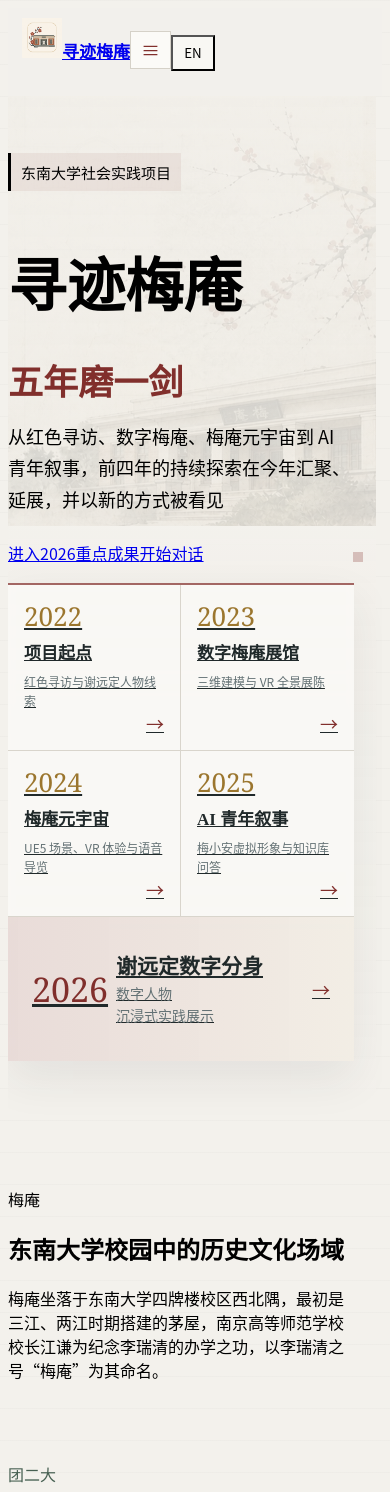
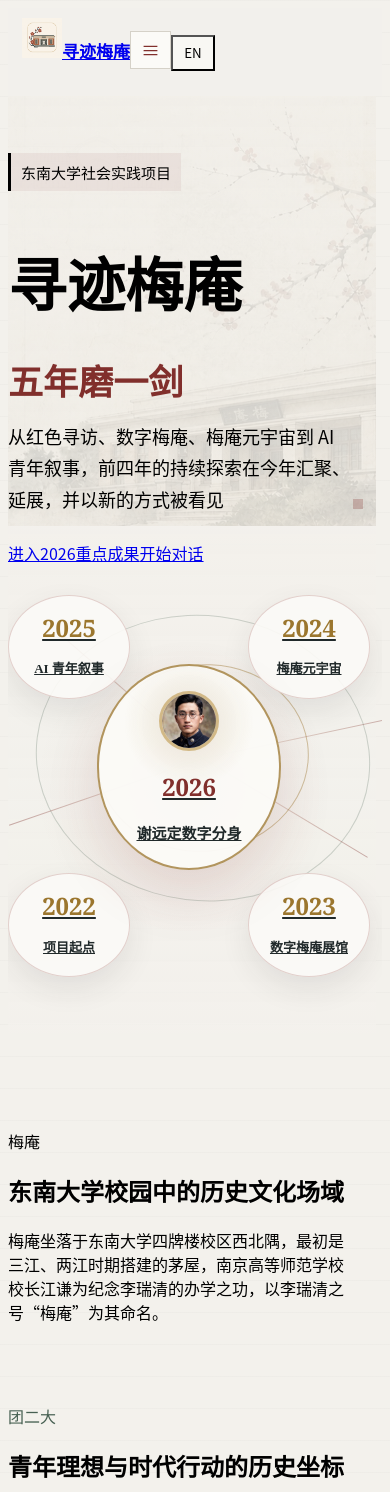
Before and after one commit to Liuyihua111/xunjimeian, a Vue app in the folder frontend/: page / in a window 390 px wide. Shown: the top 1492 px of the page. Built offline with nearby package versions, Linux system fonts and the light colour scheme.

Commit message:
2026-08-12 恢复首页紧凑成果星图

```diff
--- a/frontend/src/main.js
+++ b/frontend/src/main.js
@@ -2,5 +2,6 @@
 import App from "./App.vue";
 import router from "./router.js";
 import "./styles.css";
+import "./star-map.css";
 
 createApp(App).use(router).mount("#app");
--- a/frontend/src/pages/HomePage.vue
+++ b/frontend/src/pages/HomePage.vue
@@ -10,20 +10,24 @@
         <RouterLink class="button secondary" to="/xie-dialogue">{{ t("startChat") }}</RouterLink>
       </div>
     </div>
-    <div class="hero-visual five-year-visual" :aria-label="t('yearIndexLabel')">
-      <div class="year-spectrum">
+    <div class="hero-visual five-year-visual" :aria-label="t('starMapLabel')">
+      <div class="constellation-map constellation-map-compact">
+        <span class="orbit orbit-one" aria-hidden="true"></span>
+        <span class="orbit orbit-two" aria-hidden="true"></span>
+        <span class="constellation-line line-2022" aria-hidden="true"></span>
+        <span class="constellation-line line-2023" aria-hidden="true"></span>
+        <span class="constellation-line line-2024" aria-hidden="true"></span>
+        <span class="constellation-line line-2025" aria-hidden="true"></span>
         <RouterLink
           v-for="node in yearNodes"
           :key="node.year"
-          :class="['year-entry', { featured: node.year === 2026 }]"
+          :class="['constellation-node', `node-${node.year}`, { featured: node.year === 2026 }]"
           :to="`/archive/${node.year}`"
         >
-          <span class="year-entry-year">{{ node.year }}</span>
-          <span class="year-entry-copy">
-            <strong>{{ node.title }}</strong>
-            <small>{{ node.summary }}</small>
-          </span>
-          <span class="year-entry-arrow" aria-hidden="true">→</span>
+          <img v-if="node.image" :src="node.image" alt="">
+          <span class="node-year">{{ node.year }}</span>
+          <span class="node-title">{{ node.title }}</span>
+          <span class="node-summary">{{ node.summary }}</span>
         </RouterLink>
       </div>
     </div>
--- /dev/null
+++ b/frontend/src/star-map.css
@@ -0,0 +1,120 @@
+/* Final responsive overrides for the compact homepage constellation. */
+@media (max-width: 900px) {
+  .five-year-visual {
+    width: 100%;
+    min-width: 0;
+  }
+
+  .five-year-visual .constellation-map-compact {
+    position: relative;
+    display: block;
+    width: min(calc(100vw - 28px), 700px);
+    height: 410px;
+    min-height: 0;
+    margin: 8px auto 0;
+    padding: 0;
+    overflow: visible;
+  }
+}
+
+@media (max-width: 620px) {
+  .five-year-visual .constellation-map-compact {
+    width: calc(100vw - 28px);
+    max-width: calc(100vw - 28px);
+    height: 430px;
+  }
+
+  .constellation-map-compact .constellation-node,
+  .constellation-map-compact .constellation-node:hover,
+  .constellation-map-compact .constellation-node:focus-visible {
+    position: absolute;
+    display: grid;
+    grid-template-columns: 1fr;
+    grid-template-rows: auto auto;
+    width: 104px;
+    min-height: 82px;
+    height: auto;
+    padding: 10px 8px;
+    border-radius: 50%;
+    place-items: center;
+    text-align: center;
+    transform: none;
+  }
+
+  .constellation-map-compact .node-summary {
+    display: none;
+  }
+
+  .constellation-map-compact .constellation-node .node-year,
+  .constellation-map-compact .constellation-node .node-title,
+  .constellation-map-compact .constellation-node .node-summary {
+    grid-column: 1;
+    grid-row: auto;
+    width: 100%;
+    writing-mode: horizontal-tb;
+  }
+
+  .constellation-map-compact .constellation-node .node-title {
+    font-size: 13px;
+    line-height: 1.25;
+  }
+
+  .constellation-map-compact .constellation-node.featured,
+  .constellation-map-compact .constellation-node.featured:hover,
+  .constellation-map-compact .constellation-node.featured:focus-visible {
+    position: absolute;
+    left: 50%;
+    top: 45%;
+    display: grid;
+    grid-template-columns: 1fr;
+    grid-template-rows: repeat(3, auto);
+    width: 148px;
+    min-height: 174px;
+    height: auto;
+    padding: 14px 16px;
+    transform: translate(-50%, -50%);
+  }
+
+  .constellation-map-compact .constellation-node.featured img,
+  .constellation-map-compact .constellation-node.featured .node-year,
+  .constellation-map-compact .constellation-node.featured .node-title {
+    grid-column: 1;
+    grid-row: auto;
+  }
+
+  .constellation-map-compact .constellation-node.featured .node-summary {
+    display: none;
+  }
+
+  .constellation-map-compact .constellation-node.featured .node-title {
+    font-size: 15px;
+  }
+
+  .constellation-map-compact .node-2022 {
+    right: auto;
+    bottom: 6%;
+    left: 0;
+    top: auto;
+  }
+
+  .constellation-map-compact .node-2023 {
+    right: 0;
+    bottom: 6%;
+    left: auto;
+    top: auto;
+  }
+
+  .constellation-map-compact .node-2024 {
+    right: 0;
+    bottom: auto;
+    left: auto;
+    top: 5%;
+  }
+
+  .constellation-map-compact .node-2025 {
+    right: auto;
+    bottom: auto;
+    left: 0;
+    top: 5%;
+  }
+}
--- a/frontend/src/styles.css
+++ b/frontend/src/styles.css
@@ -218,6 +218,245 @@
 
   .year-entry.featured .year-entry-copy strong {
     font-size: 21px;
+  }
+}
+
+/* Compact constellation: keep the Mei'an building visible below the map. */
+.constellation-map-compact {
+  position: relative;
+  width: min(100%, 720px);
+  height: 430px;
+  margin: 26px 0 0 auto;
+  overflow: visible;
+  background:
+    radial-gradient(ellipse at 54% 43%, rgba(155, 118, 46, 0.17), transparent 25%),
+    radial-gradient(ellipse at 54% 43%, rgba(129, 47, 44, 0.06), transparent 57%);
+}
+
+.constellation-map-compact::before {
+  inset: 28px 34px 42px;
+  opacity: 0.2;
+  background-size: 38px 38px;
+  mask-image: radial-gradient(ellipse, #000 18%, transparent 68%);
+}
+
+.constellation-map-compact .orbit {
+  left: 54%;
+  top: 43%;
+}
+
+.constellation-map-compact .orbit-one {
+  width: 54%;
+  height: 48%;
+  border-color: rgba(155, 118, 46, 0.42);
+  transform: translate(-50%, -50%) rotate(-8deg);
+}
+
+.constellation-map-compact .orbit-two {
+  width: 86%;
+  height: 68%;
+  border-color: rgba(71, 96, 82, 0.24);
+  transform: translate(-50%, -50%) rotate(7deg);
+}
+
+.constellation-map-compact .constellation-line {
+  left: 54%;
+  top: 43%;
+}
+
+.constellation-map-compact .line-2022 {
+  width: 205px;
+  transform: rotate(161deg);
+}
+
+.constellation-map-compact .line-2023 {
+  width: 192px;
+  transform: rotate(31deg);
+}
+
+.constellation-map-compact .line-2024 {
+  width: 210px;
+  transform: rotate(-12deg);
+}
+
+.constellation-map-compact .line-2025 {
+  width: 188px;
+  transform: rotate(-139deg);
+}
+
+.constellation-map-compact .constellation-node {
+  width: 128px;
+  min-height: 96px;
+  padding: 13px 12px;
+  border-radius: 50%;
+  background: rgba(251, 250, 247, 0.91);
+  box-shadow: 0 12px 30px rgba(43, 48, 47, 0.09);
+}
+
+.constellation-map-compact .node-year {
+  font-family: var(--font-numeral);
+}
+
+.constellation-map-compact .node-title {
+  font-family: var(--font-editorial);
+  font-size: 14px;
+}
+
+.constellation-map-compact .node-summary {
+  font-family: var(--font-body);
+  font-size: 11px;
+}
+
+.constellation-map-compact .constellation-node.featured {
+  left: 54%;
+  top: 43%;
+  width: 188px;
+  min-height: 210px;
+  padding: 16px 18px;
+  border-color: rgba(155, 118, 46, 0.76);
+  background:
+    radial-gradient(circle at 50% 28%, rgba(155, 118, 46, 0.18), transparent 38%),
+    rgba(251, 250, 247, 0.96);
+}
+
+.constellation-map-compact .constellation-node.featured img {
+  width: 66px;
+  height: 66px;
+}
+
+.constellation-map-compact .constellation-node.featured .node-year {
+  font-size: 24px;
+}
+
+.constellation-map-compact .constellation-node.featured .node-title {
+  font-family: var(--font-display);
+  font-size: 17px;
+}
+
+.constellation-map-compact .constellation-node.featured .node-summary {
+  max-width: 132px;
+  font-size: 12px;
+}
+
+.constellation-map-compact .node-2022 {
+  left: 2%;
+  bottom: 27%;
+}
+
+.constellation-map-compact .node-2023 {
+  right: 4%;
+  bottom: 25%;
+}
+
+.constellation-map-compact .node-2024 {
+  right: 0;
+  top: 11%;
+}
+
+.constellation-map-compact .node-2025 {
+  left: 11%;
+  top: 4%;
+}
+
+@media (max-width: 1100px) and (min-width: 901px) {
+  .constellation-map-compact {
+    transform: scale(0.88);
+    transform-origin: right top;
+  }
+}
+
+@media (max-width: 900px) {
+  .constellation-map-compact {
+    width: min(100%, 700px);
+    height: 410px;
+    margin: 8px auto 0;
+  }
+}
+
+@media (max-width: 620px) {
+  .constellation-map-compact {
+    display: block;
+    height: 448px;
+    padding: 0;
+  }
+
+  .constellation-map-compact::before,
+  .constellation-map-compact::after,
+  .constellation-map-compact .orbit,
+  .constellation-map-compact .constellation-line {
+    display: block;
+  }
+
+  .constellation-map-compact .orbit-one {
+    width: 58%;
+    height: 43%;
+  }
+
+  .constellation-map-compact .orbit-two {
+    width: 92%;
+    height: 66%;
+  }
+
+  .constellation-map-compact .constellation-node,
+  .constellation-map-compact .constellation-node:hover,
+  .constellation-map-compact .constellation-node:focus-visible {
+    position: absolute;
+    display: grid;
+    width: 104px;
+    min-height: 82px;
+    padding: 10px 8px;
+    border-radius: 50%;
+    place-items: center;
+    text-align: center;
+    transform: none;
+  }
+
+  .constellation-map-compact .node-summary {
+    display: none;
+  }
+
+  .constellation-map-compact .constellation-node.featured,
+  .constellation-map-compact .constellation-node.featured:hover,
+  .constellation-map-compact .constellation-node.featured:focus-visible {
+    left: 50%;
+    top: 45%;
+    grid-template-columns: 1fr;
+    grid-template-rows: auto;
+    width: 148px;
+    min-height: 174px;
+    transform: translate(-50%, -50%);
+  }
+
+  .constellation-map-compact .constellation-node.featured img {
+    grid-row: auto;
+    width: 54px;
+    height: 54px;
+  }
+
+  .constellation-map-compact .constellation-node.featured .node-year,
+  .constellation-map-compact .constellation-node.featured .node-title {
+    grid-column: auto;
+    grid-row: auto;
+  }
+
+  .constellation-map-compact .node-2022 {
+    left: 0;
+    bottom: 9%;
+  }
+
+  .constellation-map-compact .node-2023 {
+    right: 0;
+    bottom: 9%;
+  }
+
+  .constellation-map-compact .node-2024 {
+    right: 0;
+    top: 8%;
+  }
+
+  .constellation-map-compact .node-2025 {
+    left: 0;
+    top: 8%;
   }
 }
 
```
